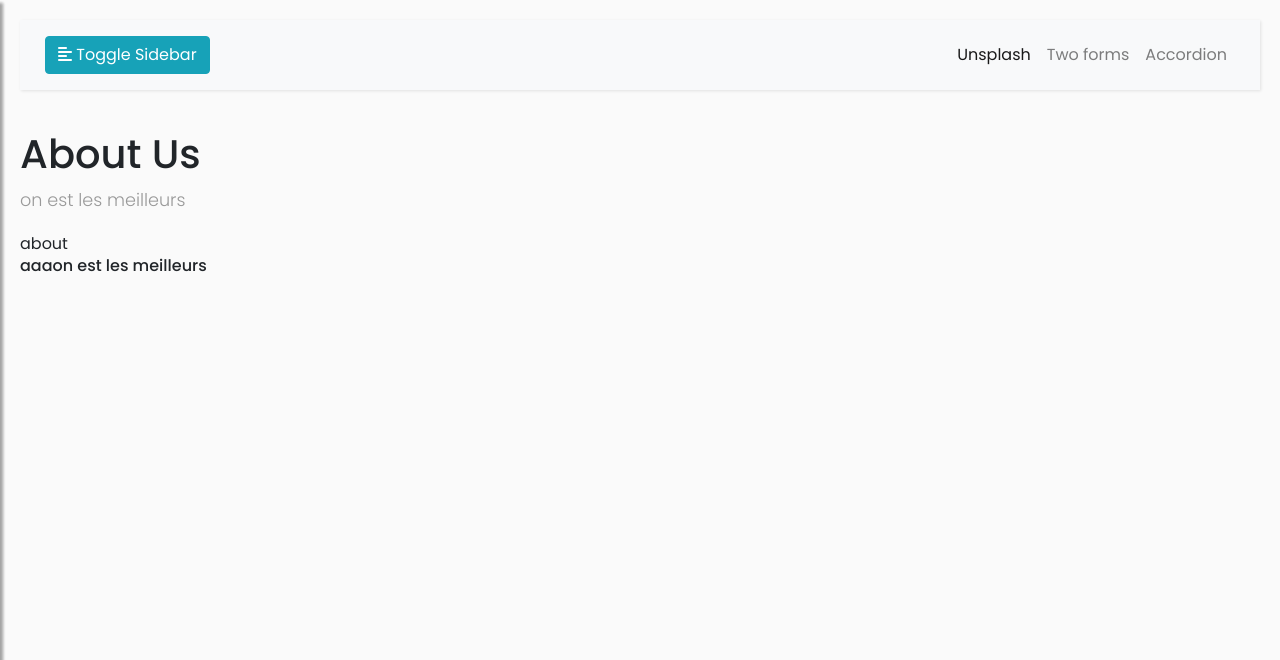
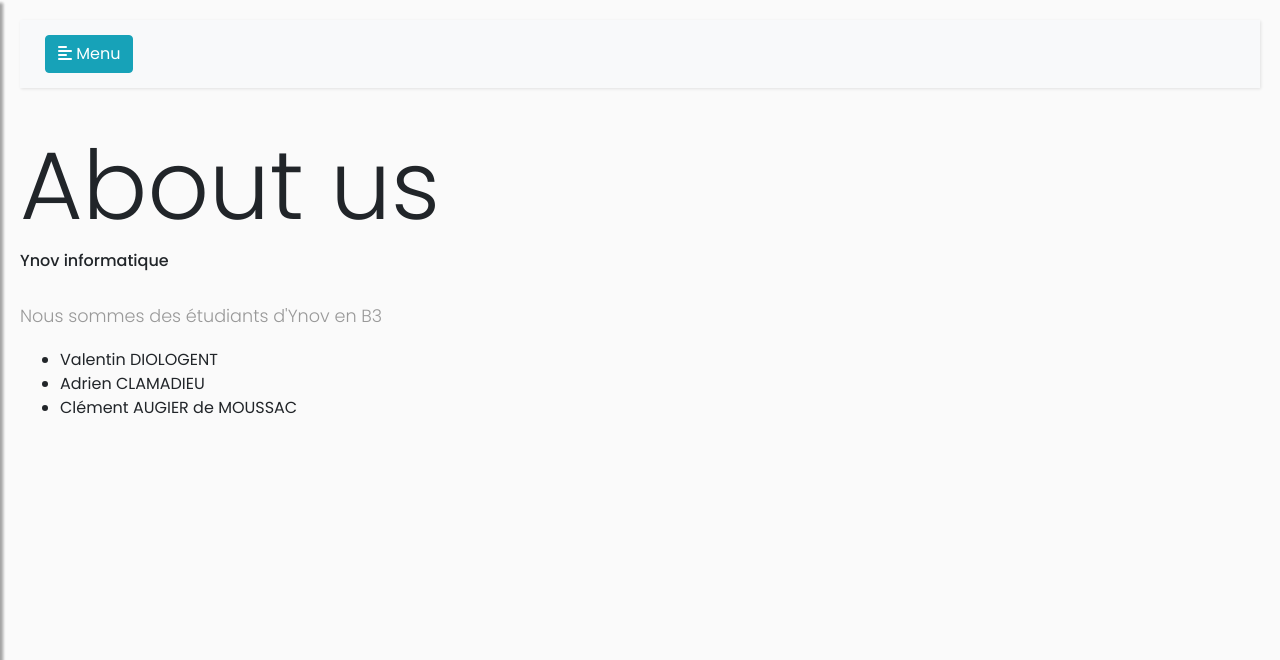
Before and after one commit to DayStayyy/PythonAvance, a FastAPI app: page /page/about in a window 1280 px wide. Shown: the top 660 px of the page. Run offline with FastAPI, Linux system fonts and the light colour scheme; some libraries are stand-ins or nearby versions.

Commit message:
visuel page et nav

```diff
--- a/PythonAvance/main.py
+++ b/PythonAvance/main.py
@@ -18,10 +18,9 @@ async def home(request: Request):
 @app.get("/page/about", response_class=HTMLResponse)
 async def page(request: Request):
     data = {
-        "page": "about",
-        "soustitre": "aaaon est les meilleurs"
+        "page": "About us",
+        "soustitre": "Ynov informatique"
     }
-    # return templates.TemplateResponse("base.html", {"request": request, "data": data})
     return templates.TemplateResponse("about.html", {"request": request, "data": data})
 
 @app.get("/page/info", response_class=HTMLResponse)
--- a/PythonAvance/templates/about.html
+++ b/PythonAvance/templates/about.html
@@ -1,9 +1,15 @@
 {% extends "base.html" %} {% block title %}FastAPI Starter{% endblock %} {%
 block head %} {{ super() }} {% endblock %} {% block page_content %} {% include
 'include/sidebar.html' %}
-<h1>About Us</h1>
-<p>on est les meilleurs</p>
-
-{{data.page}}
+<h1 class="display-1">{{data.page}}</h1>
 <h6>{{data.soustitre}}</h6>
+<br />
+<div>
+  <p>Nous sommes des étudiants d'Ynov en B3</p>
+  <ul>
+    <li>Valentin DIOLOGENT</li>
+    <li>Adrien CLAMADIEU</li>
+    <li>Clément AUGIER de MOUSSAC</li>
+  </ul>
+</div>
 {% endblock %} {% block scripts %} {{ super() }} {% endblock %}
--- a/PythonAvance/templates/include/sidebar.html
+++ b/PythonAvance/templates/include/sidebar.html
@@ -5,44 +5,20 @@
   </div>
 
   <div class="sidebar-header">
-    <h3>FastAPI Web Starter</h3>
+    <h3>Menu</h3>
   </div>
 
   <ul class="list-unstyled components">
     <li class="active">
-      <a href="#homeSubmenu" data-toggle="collapse" aria-expanded="false"
-        >Home</a
-      >
-      <ul class="collapse list-unstyled" id="homeSubmenu">
         <li>
           <a href="/">Home</a>
         </li>
         <li>
-          <a href="https://google.com">Google</a>
+          <a href="/page/png">Analyse de données</a>
         </li>
-      </ul>
-    </li>
-    <li>
-      <a href="#pageSubmenu" data-toggle="collapse" aria-expanded="false"
-        >Pages</a
-      >
-      <ul class="collapse list-unstyled" id="pageSubmenu">
         <li>
           <a href="/page/about">About</a>
         </li>
-        <li>
-          <a href="/page/info">Information</a>
-        </li>
-        <li>
-          <a href="/page/png">Analyse de données</a>
-        </li>
-      </ul>
-    </li>
-    <li>
-      <a href="/page/portfolio">Portfolio</a>
-    </li>
-    <li>
-      <a href="/page/contact">Contact</a>
     </li>
   </ul>
 </nav>
--- a/PythonAvance/templates/include/topnav.html
+++ b/PythonAvance/templates/include/topnav.html
@@ -2,7 +2,7 @@
   <div class="container-fluid">
     <button type="button" id="sidebarCollapse" class="btn btn-info">
       <i class="fas fa-align-left"></i>
-      <span>Toggle Sidebar</span>
+      <span>Menu</span>
     </button>
     <button
       class="btn btn-dark d-inline-block d-lg-none ml-auto"
@@ -16,7 +16,7 @@
       <i class="fas fa-align-justify"></i>
     </button>
 
-    <div class="collapse navbar-collapse" id="navbarSupportedContent">
+    <!-- <div class="collapse navbar-collapse" id="navbarSupportedContent">
       <ul class="nav navbar-nav ml-auto">
         <li class="nav-item active">
           <a class="nav-link" href="/unsplash">Unsplash</a>
@@ -28,6 +28,6 @@
           <a class="nav-link" href="/accordion">Accordion</a>
         </li>
       </ul>
-    </div>
+    </div> -->
   </div>
 </nav>
```
Also changed, not shown: PythonAvance/templates/page.html (+10 -2 lines), tests/templates/include/sidebar.html (+2 -2 lines), tests/templates/include/topnav.html (+3 -3 lines).
